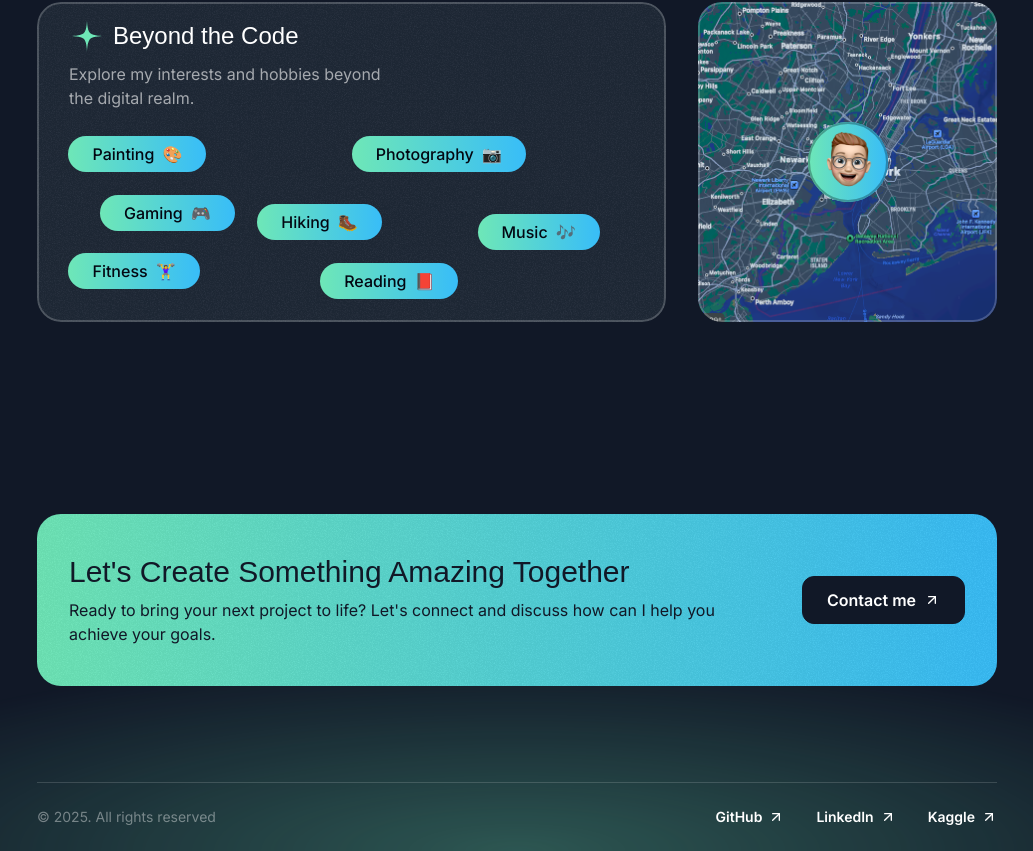
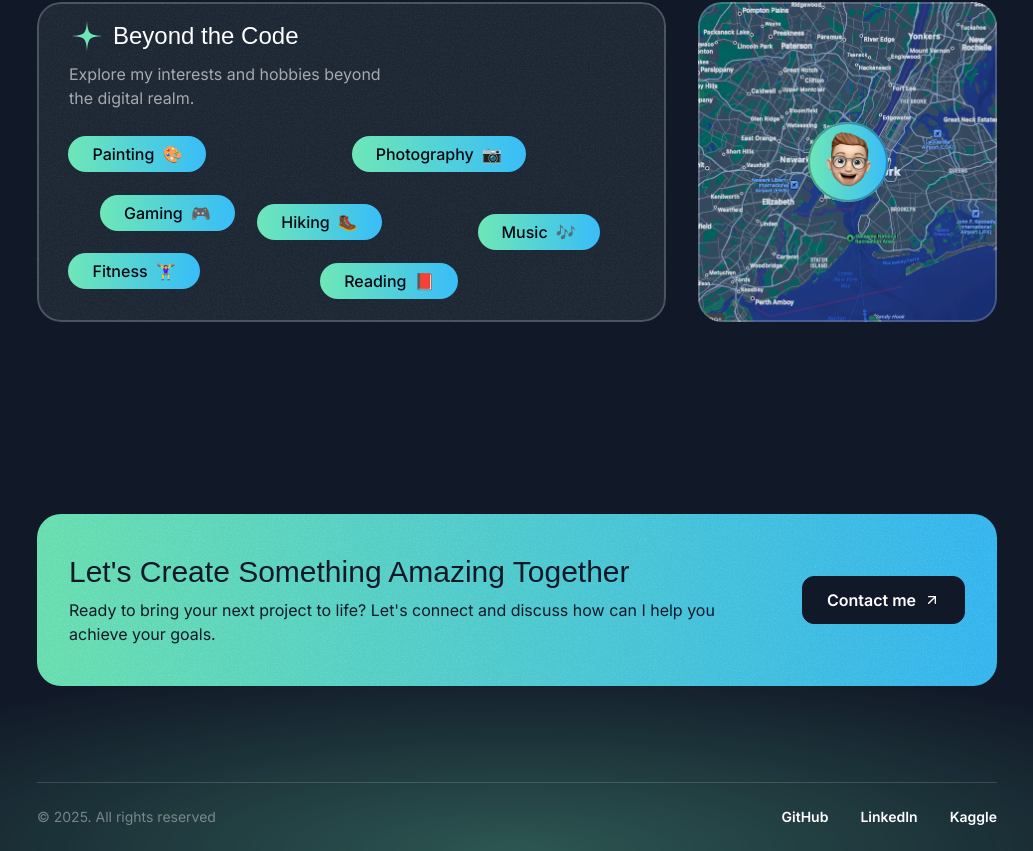
Before and after one commit to GhulamMuhammadNabeel/my_portfolio_app, a Next.js app: page / in a window 1280 px wide. Shown: the part 4626-5477 px from the top of the page, without its empty margins (123-1156 px from the left). Built offline with nearby package versions, Linux system fonts and the light colour scheme; a web font is replaced by a local one.

Commit message:
Update Footer.tsx

```diff
--- a/src/sections/Footer.tsx
+++ b/src/sections/Footer.tsx
@@ -35,7 +35,7 @@ export const Footer = () => {
                 className="inline-flex items-center gap-1.5"
               >
                 <span className="font-semibold">{link.title}</span>
-                <ArrowUp className="size-4" />
+                {/* <ArrowUp className="size-4" /> */}
               </a>
             ))}
           </nav>
```
